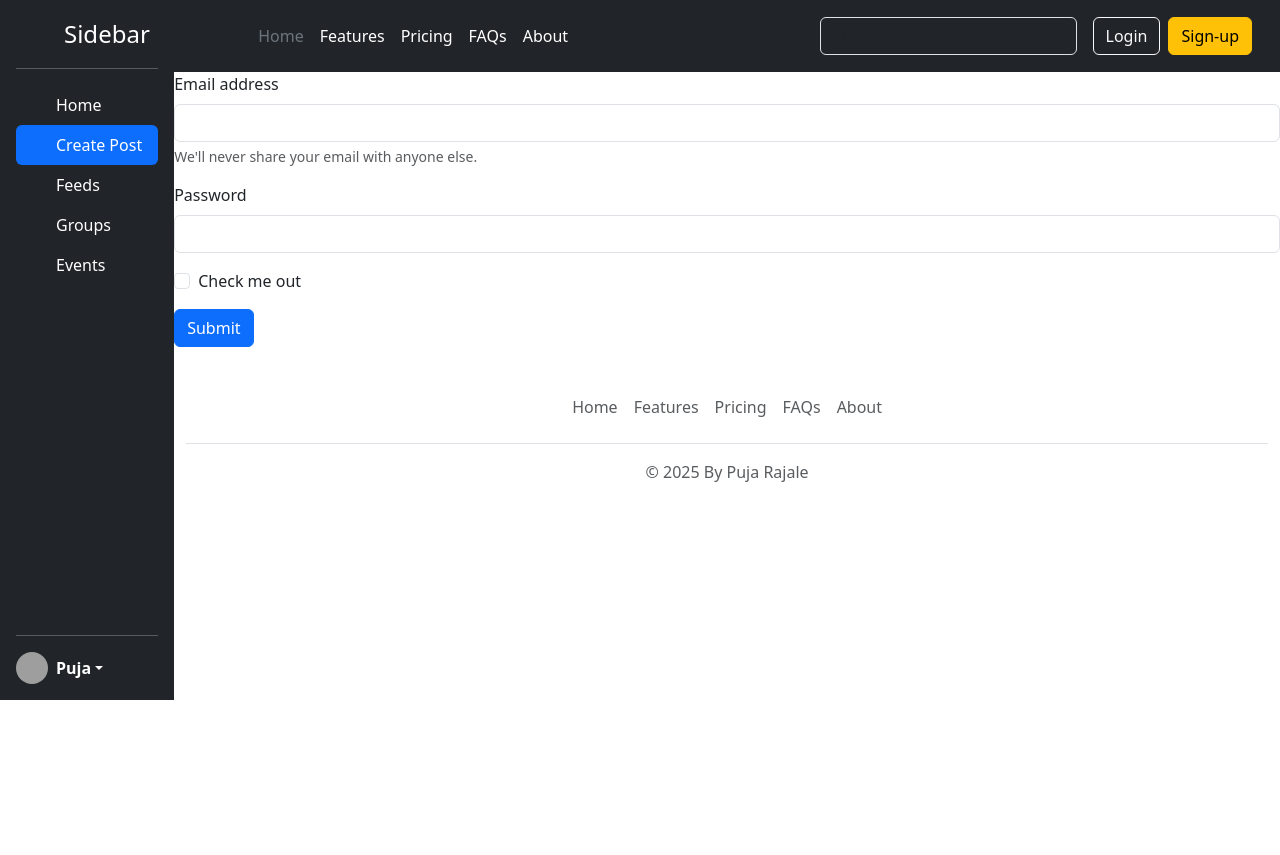
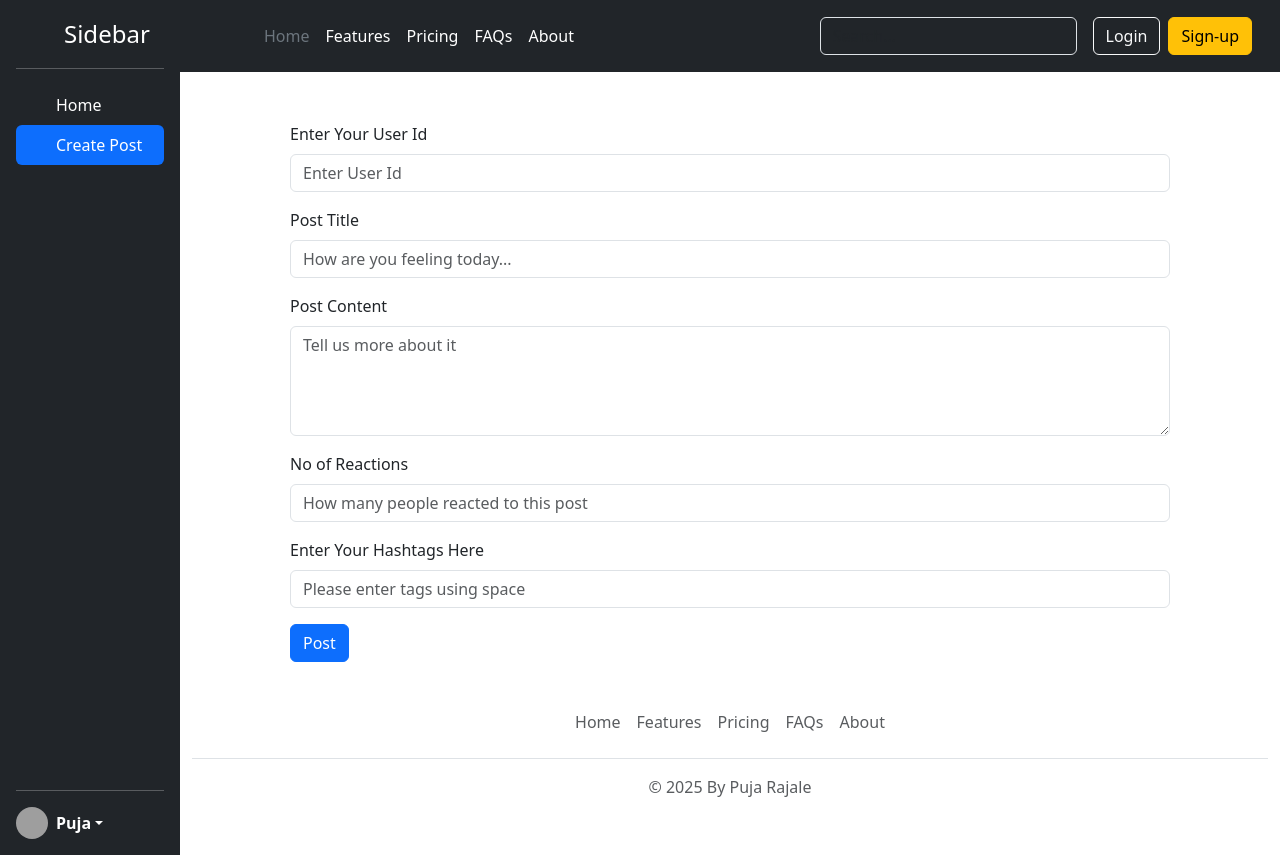
Before and after one commit to pujarajale/social-media, a React (Vite) app: page / in a window 1280 px wide. Both pictures are taken after a click on the item "Create Post". Before the commit the page ends 800 px from the top, so only its background shows below. Built offline with nearby package versions, Linux system fonts and the light colour scheme; grey boxes are pictures that could not be loaded.

Commit message:
Created min project for add, delete show post.

```diff
--- a/src/App.css
+++ b/src/App.css
@@ -8,6 +8,7 @@
 
 .sidebar {
   min-height: 700px;
+  width: 180px;
 }
 
 .post-card {
@@ -34,3 +35,9 @@
   font-size: 0.75rem;
   cursor: pointer;
 }
+
+.create-post {
+  width: 80%;
+  margin-left: 10%;
+  margin-top: 50px;
+}
--- a/src/components/CreatePost.jsx
+++ b/src/components/CreatePost.jsx
@@ -1,43 +1,108 @@
+import { useContext, useRef, useState } from "react";
+import { PostList } from "./store/post-list-store";
+import Alert from "./Alert";
 const CreatePost = () => {
+  const { addPost } = useContext(PostList);
+  const [alertMsg, setAlertMsg] = useState("");
+
+  const userIdElement = useRef();
+  const postTitleElement = useRef();
+  const postBodyElement = useRef();
+  const reactionsElement = useRef();
+  const tagsElement = useRef();
+
+  const handleSubmt = (event) => {
+    event.preventDefault();
+    const userId = userIdElement.current.value;
+    const postTitle = postTitleElement.current.value;
+    const postBody = postBodyElement.current.value;
+    const reactions = reactionsElement.current.value;
+    const tags = tagsElement.current.value.split(" ");
+    setAlertMsg("Post Created Sucessfuly!!!");
+    //after add post form will be clear...
+    userIdElement.current.value = "";
+    postTitleElement.current.value = "";
+    postBodyElement.current.value = "";
+    reactionsElement.current.value = "";
+    tagsElement.current.value = "";
+
+    addPost(userId, postTitle, postBody, reactions, tags);
+  };
   return (
     <>
-      <form>
+      {alertMsg && (
+        <Alert
+          message={alertMsg}
+          type="success"
+          onClose={() => setAlertMsg("")}
+        />
+      )}
+
+      <form className="create-post" onSubmit={handleSubmt}>
         <div className="mb-3">
-          <label htmlFor="exampleInputEmail1" className="form-label">
-            Email address
+          <label htmlFor="userId" className="form-label">
+            Enter Your User Id
           </label>
           <input
-            type="email"
+            type="text"
             className="form-control"
-            id="exampleInputEmail1"
-            aria-describedby="emailHelp"
+            id="userId"
+            placeholder="Enter User Id"
+            ref={userIdElement}
           />
-          <div id="emailHelp" className="form-text">
-            We'll never share your email with anyone else.
-          </div>
         </div>
         <div className="mb-3">
-          <label htmlFor="exampleInputPassword1" className="form-label">
-            Password
+          <label htmlFor="title" className="form-label">
+            Post Title
           </label>
           <input
-            type="password"
+            type="text"
             className="form-control"
-            id="exampleInputPassword1"
+            id="title"
+            placeholder="How are you feeling today..."
+            ref={postTitleElement}
           />
         </div>
-        <div className="mb-3 form-check">
+
+        <div className="mb-3">
+          <label htmlFor="body" className="form-label">
+            Post Content
+          </label>
+          <textarea
+            rows="4"
+            type="text"
+            className="form-control"
+            id="body"
+            placeholder="Tell us more about it"
+            ref={postBodyElement}
+          />
+        </div>
+        <div className="mb-3">
+          <label htmlFor="reactions" className="form-label">
+            No of Reactions
+          </label>
           <input
-            type="checkbox"
-            className="form-check-input"
-            id="exampleCheck1"
+            type="text"
+            className="form-control"
+            id="reactions"
+            placeholder="How many people reacted to this post"
+            ref={reactionsElement}
           />
-          <label className="form-check-label" htmlFor="exampleCheck1">
-            Check me out
+        </div>
+        <div className="mb-3">
+          <label htmlFor="tags" className="form-label">
+            Enter Your Hashtags Here
           </label>
+          <input
+            type="text"
+            className="form-control"
+            id="tags"
+            placeholder="Please enter tags using space"
+            ref={tagsElement}
+          />
         </div>
         <button type="submit" className="btn btn-primary">
-          Submit
+          Post
         </button>
       </form>
     </>
--- a/src/components/Sidebar.jsx
+++ b/src/components/Sidebar.jsx
@@ -64,45 +64,6 @@
               Create Post
             </a>
           </li>
-          <li>
-            <a href="#" className="nav-link text-white">
-              <svg
-                className="bi pe-none me-2"
-                width="16"
-                height="16"
-                aria-hidden="true"
-              >
-                <use xlinkHref="#table"></use>
-              </svg>
-              Feeds
-            </a>
-          </li>
-          <li>
-            <a href="#" className="nav-link text-white">
-              <svg
-                className="bi pe-none me-2"
-                width="16"
-                height="16"
-                aria-hidden="true"
-              >
-                <use xlinkHref="#grid"></use>
-              </svg>
-              Groups
-            </a>
-          </li>
-          <li>
-            <a href="#" className="nav-link text-white">
-              <svg
-                className="bi pe-none me-2"
-                width="16"
-                height="16"
-                aria-hidden="true"
-              >
-                <use xlinkHref="#people-circle"></use>
-              </svg>
-              Events
-            </a>
-          </li>
         </ul>
         <hr />
         <div className="dropdown">
--- a/src/components/store/post-list-store.jsx
+++ b/src/components/store/post-list-store.jsx
@@ -12,6 +12,8 @@
     newPostList = currentPostList.filter((post) => {
       return post.id !== action.payload.postId;
     });
+  } else if (action.type === "ADD_POST") {
+    newPostList = [action.payload, ...currentPostList];
   }
   return newPostList;
 };
@@ -21,7 +23,20 @@
     postListReducer,
     DEFAULT_POST_LIST
   );
-  const addPost = () => {};
+  const addPost = (userId, postTitle, postBody, reactions, tags) => {
+    dispatchPostList({
+      type: "ADD_POST",
+      payload: {
+        id: Date.now(),
+        title: postTitle,
+        body: postBody,
+        reactions: reactions,
+        userId: userId,
+        tags: tags,
+      },
+    });
+  };
+  console.log(postList);
 
   const deletePost = (postId) => {
     dispatchPostList({
```
